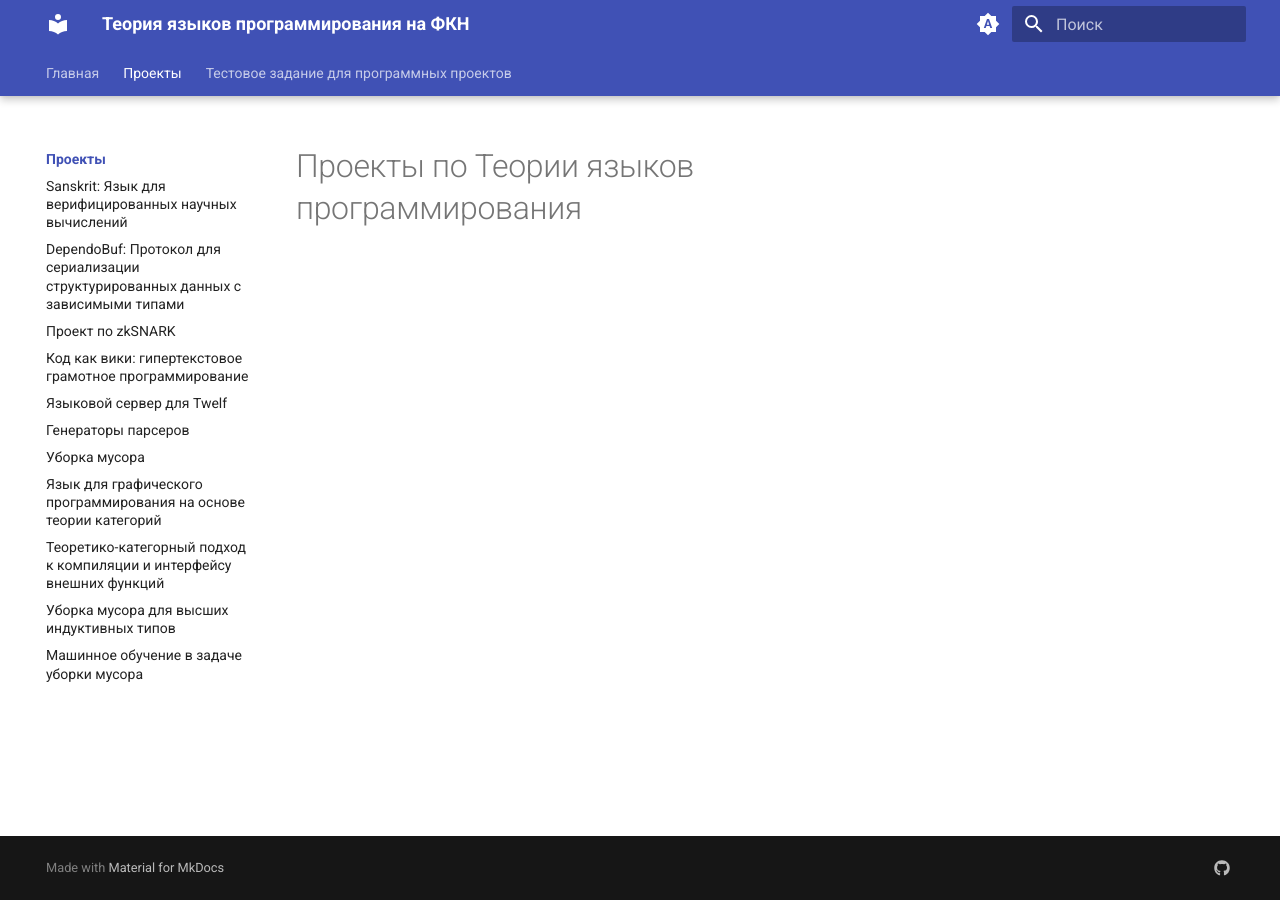
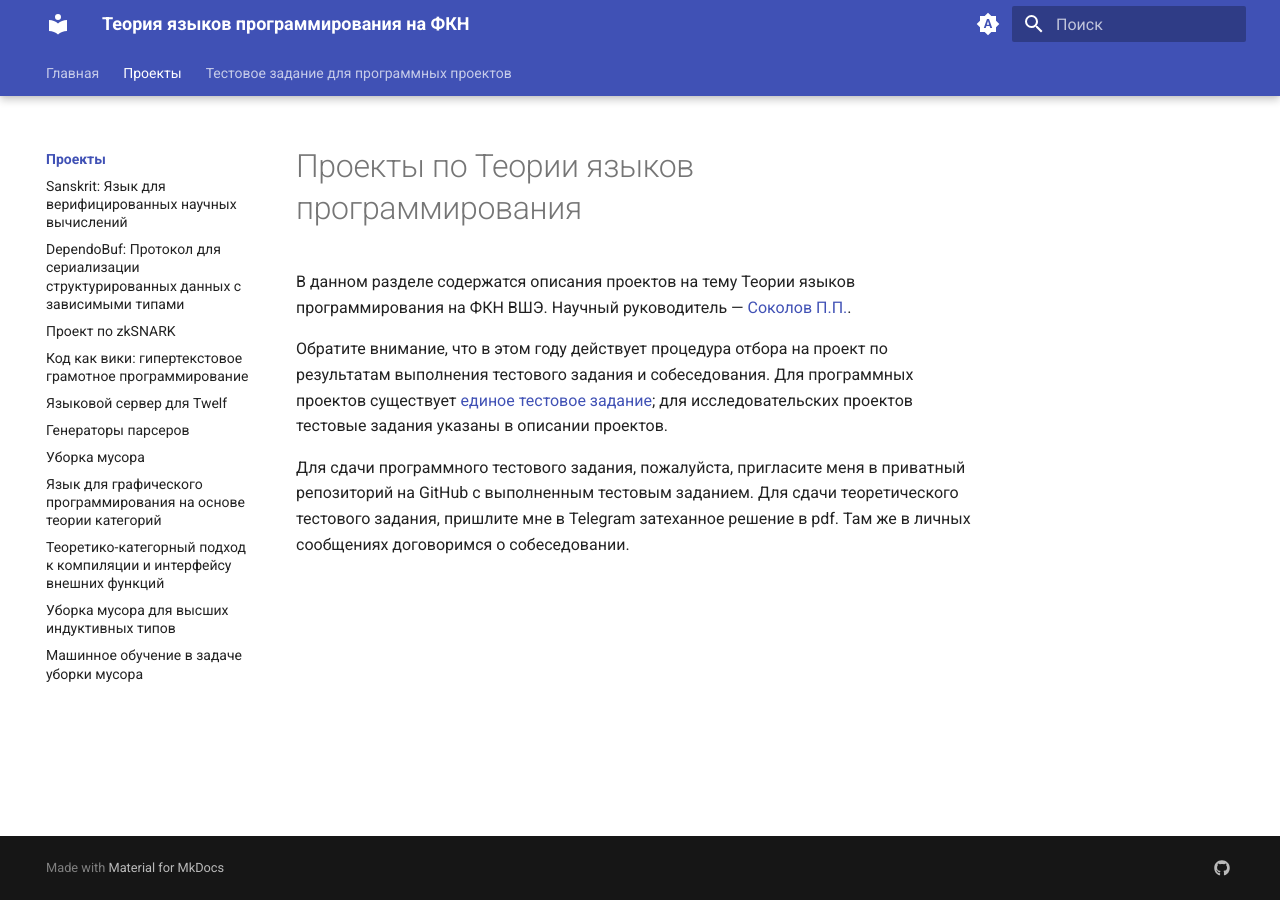
Before and after one commit to Church-of-Church-HSE/Church-of-Church-HSE.github.io, an MkDocs documentation site: the page built from docs/projects/index.md, in a window 1280 px wide. Built offline with MkDocs 1.6.1 and Material for MkDocs 9.7.7, drawn with Linux system fonts in a browser that asks for light colours.

Commit message:
+ projects index

```diff
--- a/docs/projects/index.md
+++ b/docs/projects/index.md
@@ -1 +1,15 @@
 # Проекты по Теории языков программирования
+
+В данном разделе содержатся описания проектов на тему Теории языков
+программирования на ФКН ВШЭ. Научный руководитель &mdash;
+[Соколов П.П.](https://www.hse.ru/staff/TurtlePU).
+
+Обратите внимание, что в этом году действует процедура отбора на проект по
+результатам выполнения тестового задания и собеседования. Для программных
+проектов существует [единое тестовое задание](../testtask.md); для
+исследовательских проектов тестовые задания указаны в описании проектов.
+
+Для сдачи программного тестового задания, пожалуйста, пригласите меня в
+приватный репозиторий на GitHub с выполненным тестовым заданием. Для сдачи
+теоретического тестового задания, пришлите мне в Telegram затеханное решение в
+pdf. Там же в личных сообщениях договоримся о собеседовании.
```
